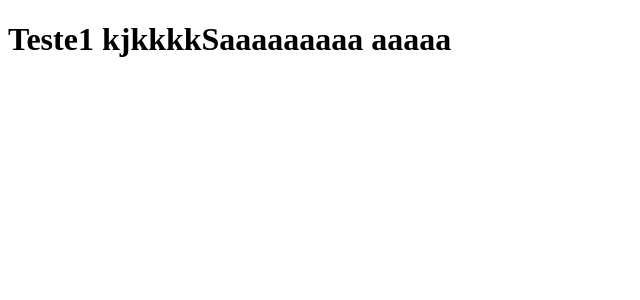
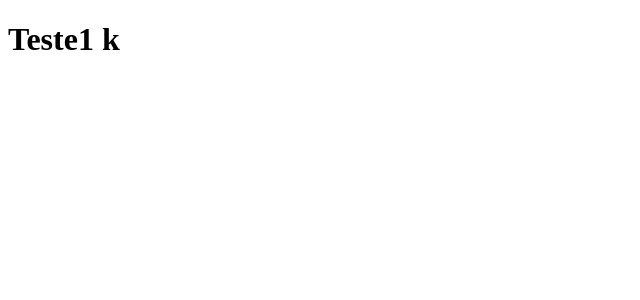
Before and after one commit to allancruvinel/clone-tabnews, a Next.js app: page / in a window 1280 px wide. Shown: the top 300 px of the page, without its empty margins (0-640 px from the left). Built offline with nearby package versions, Linux system fonts and the light colour scheme.

Commit message:
index altered

```diff
--- a/pages/index.js
+++ b/pages/index.js
@@ -1,5 +1,5 @@
 function Home(){
-    return <h1>Teste1 kjkkkkSaaaaaaaaa aaaaa </h1>
+    return <h1>Teste1 k </h1>
 }
 
 export default Home;
```
